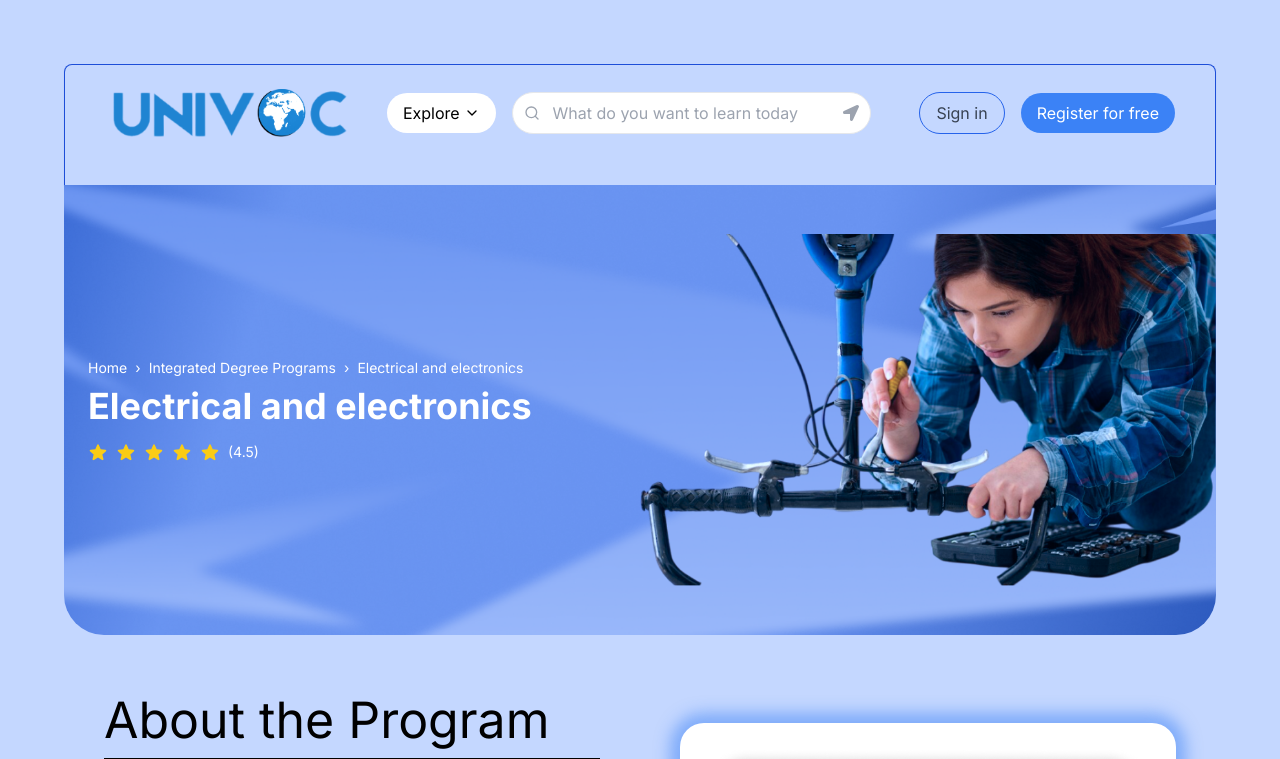
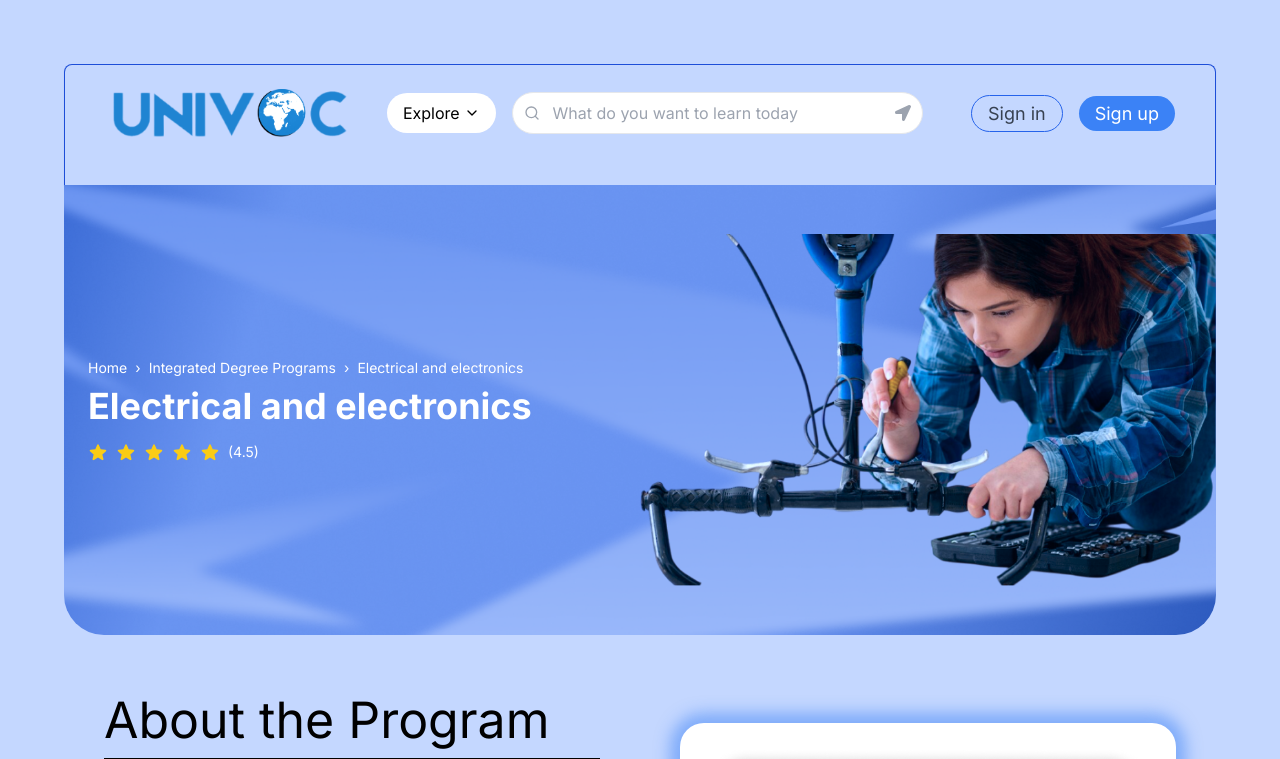
Before and after one commit to avigupta250/Univoc-Assignment, a React (Vite) app: page / in a window 1280 px wide. Shown: the top 759 px of the page. Built offline with nearby package versions, Linux system fonts and the light colour scheme.

Commit message:
fixed some ui glitch

```diff
--- a/src/components/Navbar.jsx
+++ b/src/components/Navbar.jsx
@@ -55,13 +55,13 @@ export const Navbar = () => {
       initial={{ opacity: 0, x: 20 }}
       animate={{ opacity: 1, x: 0 }}
       transition={{ duration: 0.5, delay: 0.3 }}
-      className="hidden items-center  md:block justify-end space-x-4"
+      className=" flex items-center   justify-end space-x-4"
     >
-      <button className="text-gray-700 border border-blue-600 rounded-full px-4 py-2 hover:text-gray-900 transition-colors">
+      <button className="text-gray-700 border border-blue-600 text-[14px] min-w-[60px] md:text-[18px] rounded-full p-1   md:px-4 md:py-1 hover:text-gray-900 transition-colors">
         Sign in
       </button>
-      <button className="px-4 py-2 bg-blue-500 text-white rounded-full hover:bg-blue-600 transition-colors">
-        Register for free
+      <button className=" bg-blue-500 text-white  text-[14px] min-w-[60px] md:text-[18px] rounded-full p-1   md:px-4 md:py-1 hover:bg-blue-600 transition-colors">
+        Sign up
       </button>
     </motion.div>
   );
@@ -111,7 +111,7 @@ export const Navbar = () => {
             <SearchBar />
 
           </div>
-        {  <AuthButtons />}
+          <AuthButtons />
 
           {/* Mobile Navigation */}
           <MobileMenu />
--- a/src/components/ProgramInfo.jsx
+++ b/src/components/ProgramInfo.jsx
@@ -19,7 +19,7 @@ const ProgramInfo = () => {
       {/* Right side card */}
       <motion.div
         variants={slideIn}
-        className="bg-white mt-10 md:mb-8   md:h-[450px] sm:order-2 md:order-1  rounded-3xl flex flex-col -14 p-6"
+        className="bg-white mt-10 md:mb-8  sm:h-[450px]  md:h-[700px] sm:order-2 md:order-1  rounded-3xl flex flex-col -14 p-6"
         style={{
           boxShadow: "0 0 15px 10px rgba(59, 130, 246, 0.5)",
         }}
```
